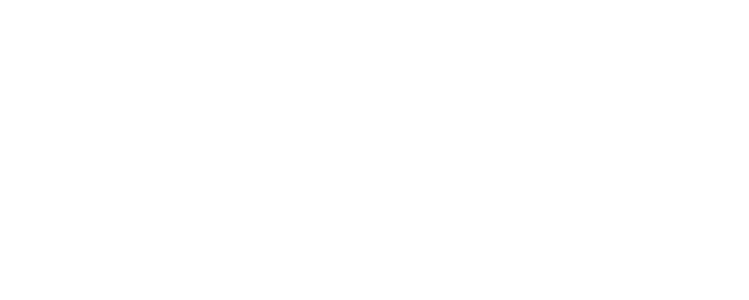
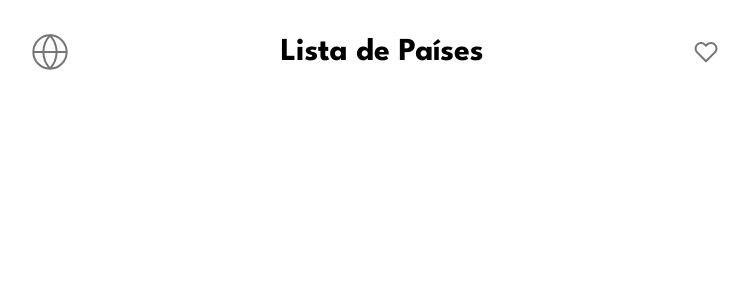
Before and after one commit to claraferraz/lista-paises, a React (Vite) app: page / in a window 1280 px wide. Shown: the top 300 px of the page, without its empty margins (266-1015 px from the left). Built offline with nearby package versions, Linux system fonts and the light colour scheme.

Commit message:
Feat: header component

```diff
--- a/src/App.tsx
+++ b/src/App.tsx
@@ -1,10 +1,13 @@
+import { Header } from "./components/Header/Header";
+import { Wrapper } from "./components/Wrapper/Wrapper";
 import { MainRoutes } from "./routes/MainRoutes";
 
 function App() {
   return (
-    <div>
+    <Wrapper>
+      <Header />
       <MainRoutes />
-    </div>
+    </Wrapper>
   );
 }
 
--- /dev/null
+++ b/src/components/Header/Header.tsx
@@ -0,0 +1,25 @@
+import styles from "./styles.module.css";
+import Globe from "../../assets/images/Globe.svg";
+import Heart from "../../assets/images/Heart.svg";
+import { useNavigate } from "react-router-dom";
+
+export const Header = () => {
+  const navigate = useNavigate();
+  return (
+    <div className={styles.wrapper}>
+      <img
+        onClick={() => navigate("/")}
+        className={styles.icon}
+        src={Globe}
+        alt="globe icon"
+      />
+      <h1>Lista de Países</h1>
+      <img
+        onClick={() => navigate("/favorites")}
+        className={styles.icon}
+        src={Heart}
+        alt="favorties icon"
+      />
+    </div>
+  );
+};
--- /dev/null
+++ b/src/components/Header/styles.module.css
@@ -0,0 +1,14 @@
+.wrapper {
+    display: flex;
+    align-items: center;
+    justify-content: space-between;
+    width: 100%;
+}
+
+.icon {
+    cursor: pointer;
+}
+
+.icon:hover {
+    filter: drop-shadow(0px 0px 10px #00000030);
+}
```
